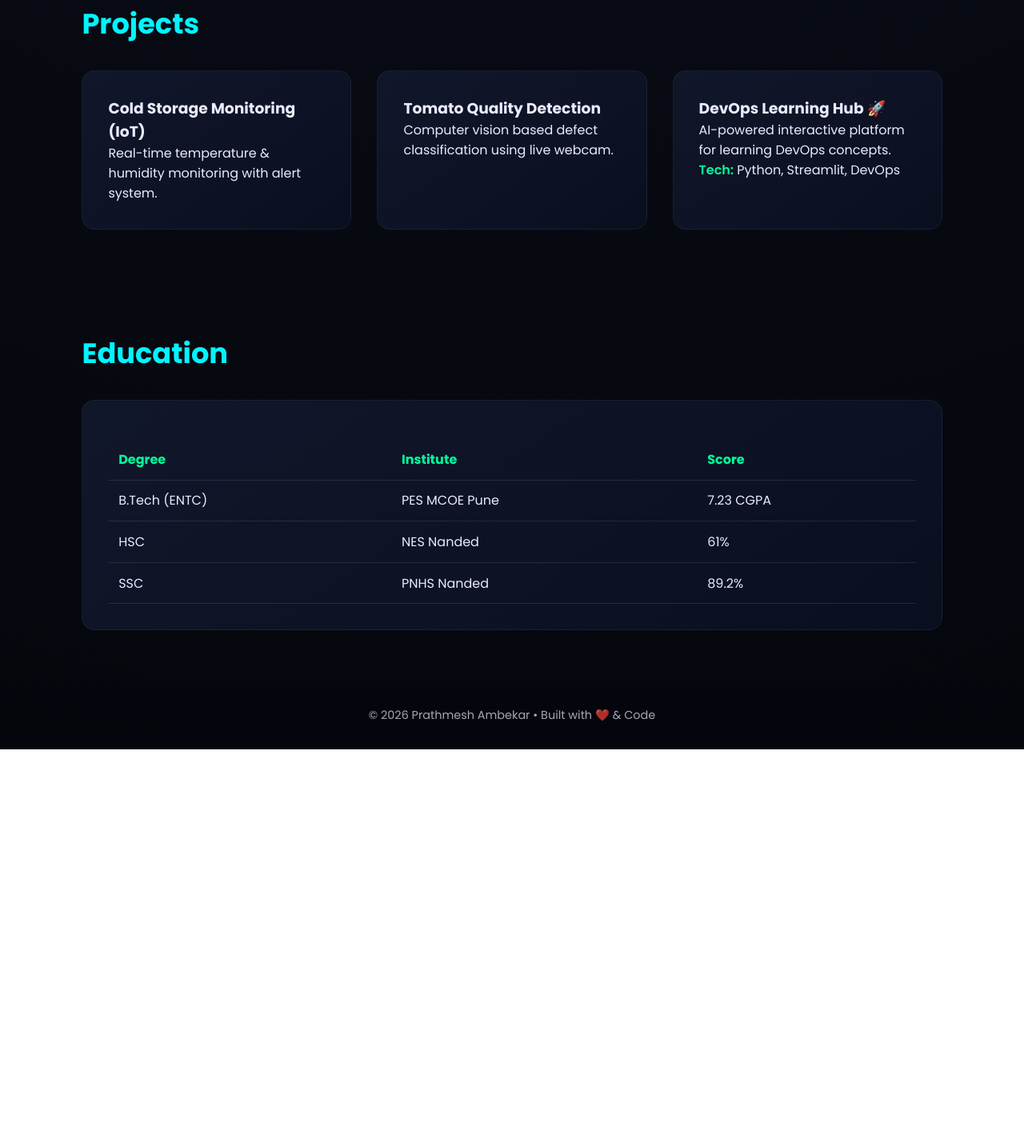
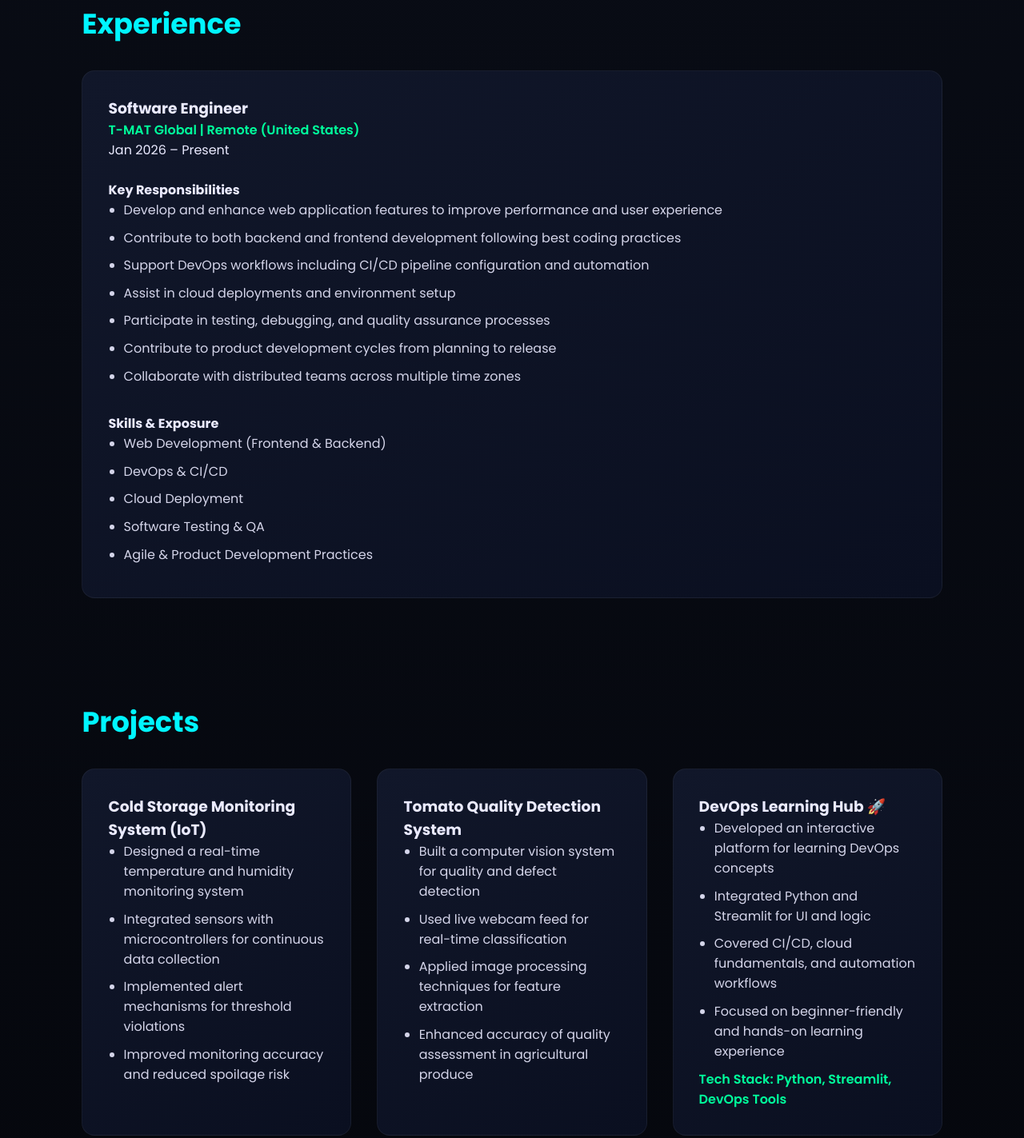
Before and after one commit to prathmesh-ambekar/prathmesh-ambekar.github.io, a plain HTML site: page index.html in a window 1280 px wide. Shown: the part 1190-2613 px from the top of the page at 80% size. Before the commit the page ends 2127 px from the top, so only its background shows below. Drawn offline with Linux system fonts and the light colour scheme.

Commit message:
Update index.html
Signed-off-by: prathmesh-ambekar <prambekar07@gmail.com>

```diff
--- a/index.html
+++ b/index.html
@@ -37,26 +37,6 @@
       justify-content:center;
       align-items:center;
       text-align:center;
-      position:relative;
-      overflow:hidden;
-    }
-
-    /* ===== PROFILE IMAGE ===== */
-    .profile-pic{
-      width:160px;
-      height:160px;
-      border-radius:50%;
-      border:3px solid var(--primary);
-      object-fit:cover;
-      box-shadow:0 0 25px rgba(0,245,255,.6);
-      margin-bottom:1.5rem;
-      animation:pulse 2.5s infinite;
-      transition:.4s;
-    }
-
-    .profile-pic:hover{
-      transform:scale(1.08) rotate(2deg);
-      box-shadow:0 0 40px rgba(0,255,255,.9);
     }
 
     header h1{
@@ -68,7 +48,7 @@
     }
 
     header p{
-      max-width:700px;
+      max-width:800px;
       margin-top:1rem;
       font-size:1.1rem;
       opacity:.9;
@@ -95,7 +75,7 @@
 
     .grid{
       display:grid;
-      grid-template-columns:repeat(auto-fit,minmax(260px,1fr));
+      grid-template-columns:repeat(auto-fit,minmax(280px,1fr));
       gap:2rem;
     }
 
@@ -105,28 +85,20 @@
       border-radius:16px;
       border:1px solid rgba(255,255,255,.05);
       transition:.4s;
-      position:relative;
     }
 
     .card:hover{
-      transform:translateY(-8px) scale(1.02);
+      transform:translateY(-8px);
       box-shadow:0 0 25px rgba(0,245,255,.3);
     }
 
-    table{
-      width:100%;
-      border-collapse:collapse;
-      margin-top:1rem;
+    ul{
+      padding-left:1.2rem;
     }
 
-    th,td{
-      padding:.8rem;
-      border-bottom:1px solid rgba(255,255,255,.1);
-      text-align:left;
-    }
-
-    th{
-      color:var(--accent);
+    li{
+      margin-bottom:.6rem;
+      opacity:.9;
     }
 
     .highlight{
@@ -142,39 +114,9 @@
       opacity:.7;
     }
 
-    /* ===== ANIMATIONS ===== */
     @keyframes glow{
       from{ text-shadow:0 0 10px rgba(0,245,255,.4); }
       to{ text-shadow:0 0 25px rgba(124,124,255,.8); }
-    }
-
-    @keyframes pulse{
-      0%{ box-shadow:0 0 15px rgba(0,245,255,.4); }
-      50%{ box-shadow:0 0 35px rgba(0,245,255,.9); }
-      100%{ box-shadow:0 0 15px rgba(0,245,255,.4); }
-    }
-
-    /* ===== FLASHLIGHT EFFECT ===== */
-    body::before{
-      content:"";
-      position:fixed;
-      inset:0;
-      pointer-events:none;
-      background:radial-gradient(circle at var(--x) var(--y),
-        rgba(0,245,255,.12),
-        transparent 40%);
-    }
-
-    .code-line{
-      margin-top:2rem;
-      font-family:monospace;
-      font-size:1rem;
-      color:#00ff9c;
-      animation:blink 1.5s steps(2,start) infinite;
-    }
-
-    @keyframes blink{
-      50%{opacity:0;}
     }
   </style>
 </head>
@@ -182,57 +124,94 @@
 <body>
 
 <header>
-  <!-- PROFILE IMAGE -->
-  <img src="assets/images/image.png" alt="Prathmesh Ambekar" class="profile-pic">
+  <h1>Prathmesh Ambekar</h1>
+  <p>
+    Electronics & Telecommunication Engineer | Software Engineer |
+    Web • DevOps • Cloud • Embedded Systems
+  </p>
 
-  <h1>Prathmesh Ambekar</h1>
-  <p>Electronics & Telecommunication Engineer | Python • DevOps • Cloud • Embedded Systems</p>
-
-  <div class="badge">🚀 Student Portfolio</div>
-
-  <div class="code-line">
-    $ building scalable systems with code & automation...
-  </div>
+  <div class="badge">🚀 Software Engineer</div>
 </header>
 
+<!-- ABOUT -->
 <section>
   <h2>About Me</h2>
   <div class="card">
-    Highly motivated engineering student with hands-on experience in
-    <span class="highlight">Python, Cloud, DevOps, and Embedded Systems</span>.
-    I enjoy building scalable systems, automating workflows, and integrating
-    hardware with software.
+    Highly motivated engineer with experience across
+    <span class="highlight">Web Development, DevOps, Cloud, and Product Engineering</span>.
+    Passionate about building scalable software solutions, improving system performance,
+    and collaborating with global teams.
   </div>
 </section>
 
+<!-- EXPERIENCE -->
+<section>
+  <h2>Experience</h2>
+  <div class="card">
+    <h3>Software Engineer</h3>
+    <p class="highlight">T-MAT Global | Remote (United States)</p>
+    <p>Jan 2026 – Present</p>
+
+    <br>
+    <h4>Key Responsibilities</h4>
+    <ul>
+      <li>Develop and enhance web application features to improve performance and user experience</li>
+      <li>Contribute to both backend and frontend development following best coding practices</li>
+      <li>Support DevOps workflows including CI/CD pipeline configuration and automation</li>
+      <li>Assist in cloud deployments and environment setup</li>
+      <li>Participate in testing, debugging, and quality assurance processes</li>
+      <li>Contribute to product development cycles from planning to release</li>
+      <li>Collaborate with distributed teams across multiple time zones</li>
+    </ul>
+
+    <br>
+    <h4>Skills & Exposure</h4>
+    <ul>
+      <li>Web Development (Frontend & Backend)</li>
+      <li>DevOps & CI/CD</li>
+      <li>Cloud Deployment</li>
+      <li>Software Testing & QA</li>
+      <li>Agile & Product Development Practices</li>
+    </ul>
+  </div>
+</section>
+
+<!-- PROJECTS -->
 <section>
   <h2>Projects</h2>
   <div class="grid">
+
     <div class="card">
-      <h3>Cold Storage Monitoring (IoT)</h3>
-      <p>Real-time temperature & humidity monitoring with alert system.</p>
+      <h3>Cold Storage Monitoring System (IoT)</h3>
+      <ul>
+        <li>Designed a real-time temperature and humidity monitoring system</li>
+        <li>Integrated sensors with microcontrollers for continuous data collection</li>
+        <li>Implemented alert mechanisms for threshold violations</li>
+        <li>Improved monitoring accuracy and reduced spoilage risk</li>
+      </ul>
     </div>
+
     <div class="card">
-      <h3>Tomato Quality Detection</h3>
-      <p>Computer vision based defect classification using live webcam.</p>
+      <h3>Tomato Quality Detection System</h3>
+      <ul>
+        <li>Built a computer vision system for quality and defect detection</li>
+        <li>Used live webcam feed for real-time classification</li>
+        <li>Applied image processing techniques for feature extraction</li>
+        <li>Enhanced accuracy of quality assessment in agricultural produce</li>
+      </ul>
     </div>
+
     <div class="card">
       <h3>DevOps Learning Hub 🚀</h3>
-      <p>AI-powered interactive platform for learning DevOps concepts.</p>
-      <p><span class="highlight">Tech:</span> Python, Streamlit, DevOps</p>
+      <ul>
+        <li>Developed an interactive platform for learning DevOps concepts</li>
+        <li>Integrated Python and Streamlit for UI and logic</li>
+        <li>Covered CI/CD, cloud fundamentals, and automation workflows</li>
+        <li>Focused on beginner-friendly and hands-on learning experience</li>
+      </ul>
+      <p class="highlight">Tech Stack: Python, Streamlit, DevOps Tools</p>
     </div>
-  </div>
-</section>
 
-<section>
-  <h2>Education</h2>
-  <div class="card">
-    <table>
-      <tr><th>Degree</th><th>Institute</th><th>Score</th></tr>
-      <tr><td>B.Tech (ENTC)</td><td>PES MCOE Pune</td><td>7.23 CGPA</td></tr>
-      <tr><td>HSC</td><td>NES Nanded</td><td>61%</td></tr>
-      <tr><td>SSC</td><td>PNHS Nanded</td><td>89.2%</td></tr>
-    </table>
   </div>
 </section>
 
@@ -240,12 +219,5 @@
   © 2026 Prathmesh Ambekar • Built with ❤️ & Code
 </footer>
 
-<script>
-  document.addEventListener('mousemove', e => {
-    document.body.style.setProperty('--x', e.clientX + 'px');
-    document.body.style.setProperty('--y', e.clientY + 'px');
-  });
-</script>
-
 </body>
 </html>
```
